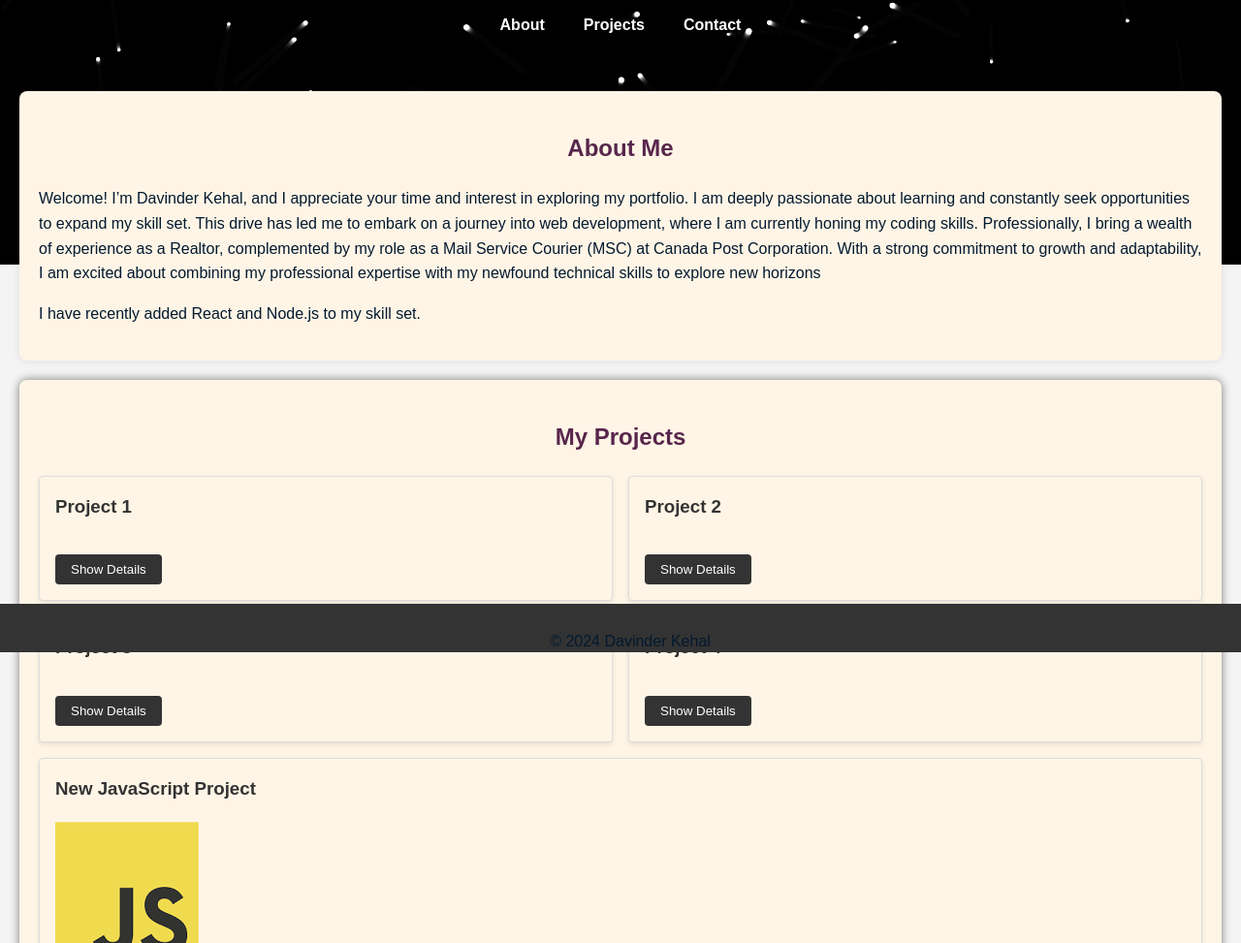
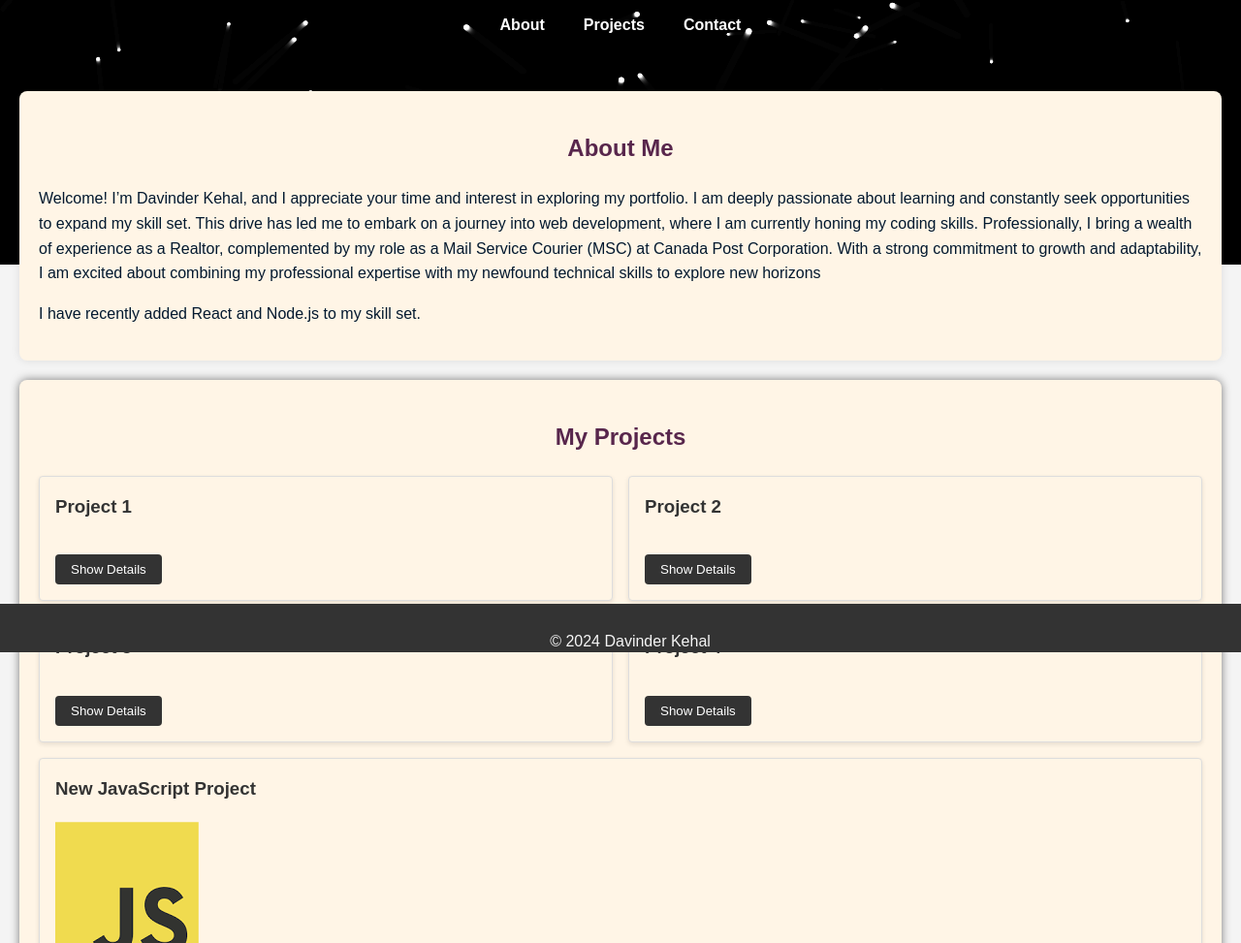
Before and after one commit to Davinderkehal/my-portfolio, a plain HTML site: page index.html in a window 1280 px wide. Shown: the part 127-1100 px from the top of the page at 97% size. Drawn offline with Linux system fonts and the light colour scheme.

Commit message:
fixed the footer section

```diff
--- a/css/styles.css
+++ b/css/styles.css
@@ -71,6 +71,11 @@ footer {
     bottom: 0;
     width: 100%;
     height: 30px;
+}
+
+footer p{
+    text-align: center;
+    color: whitesmoke;
 }
 
 /* Project Gallery Styles */
```
